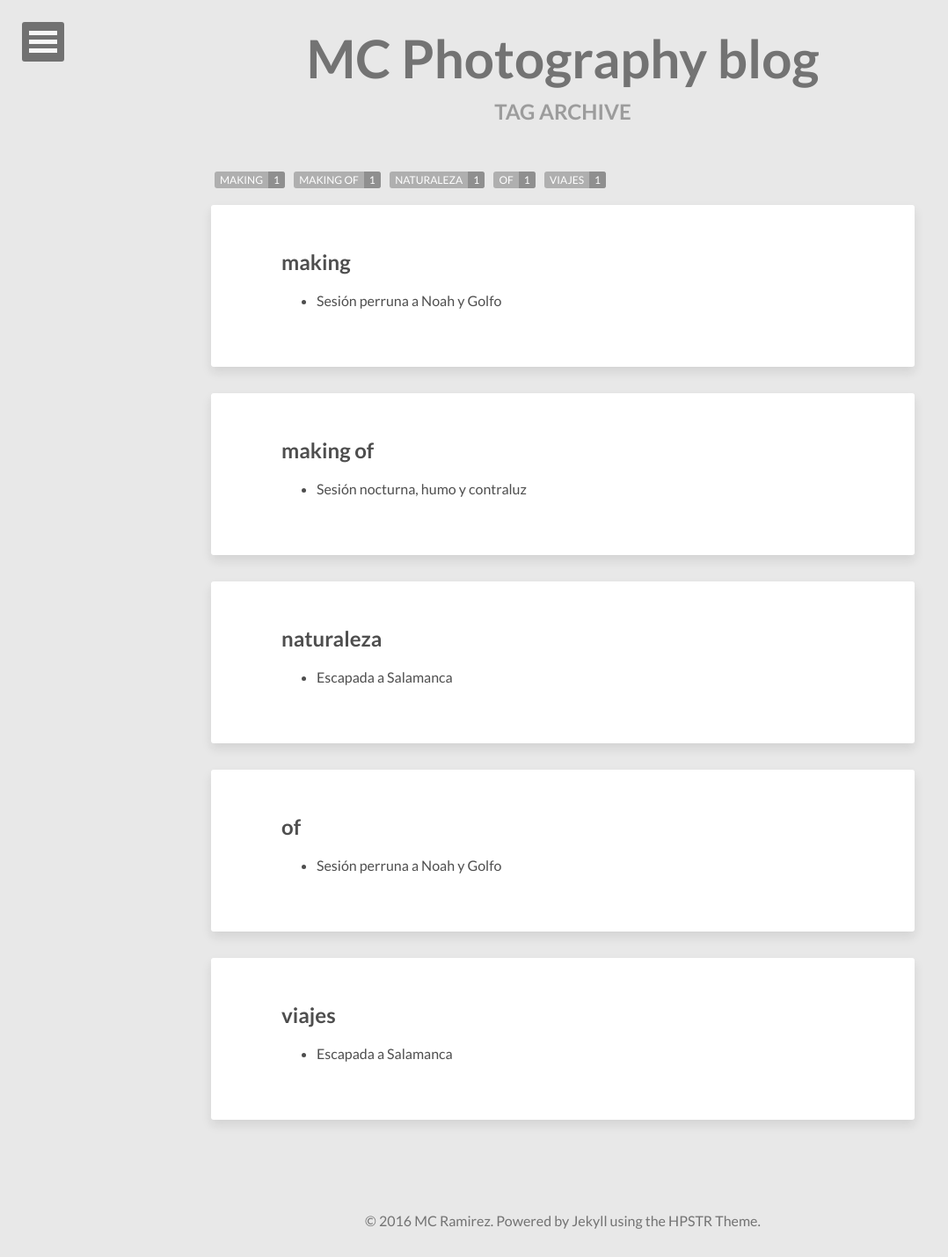
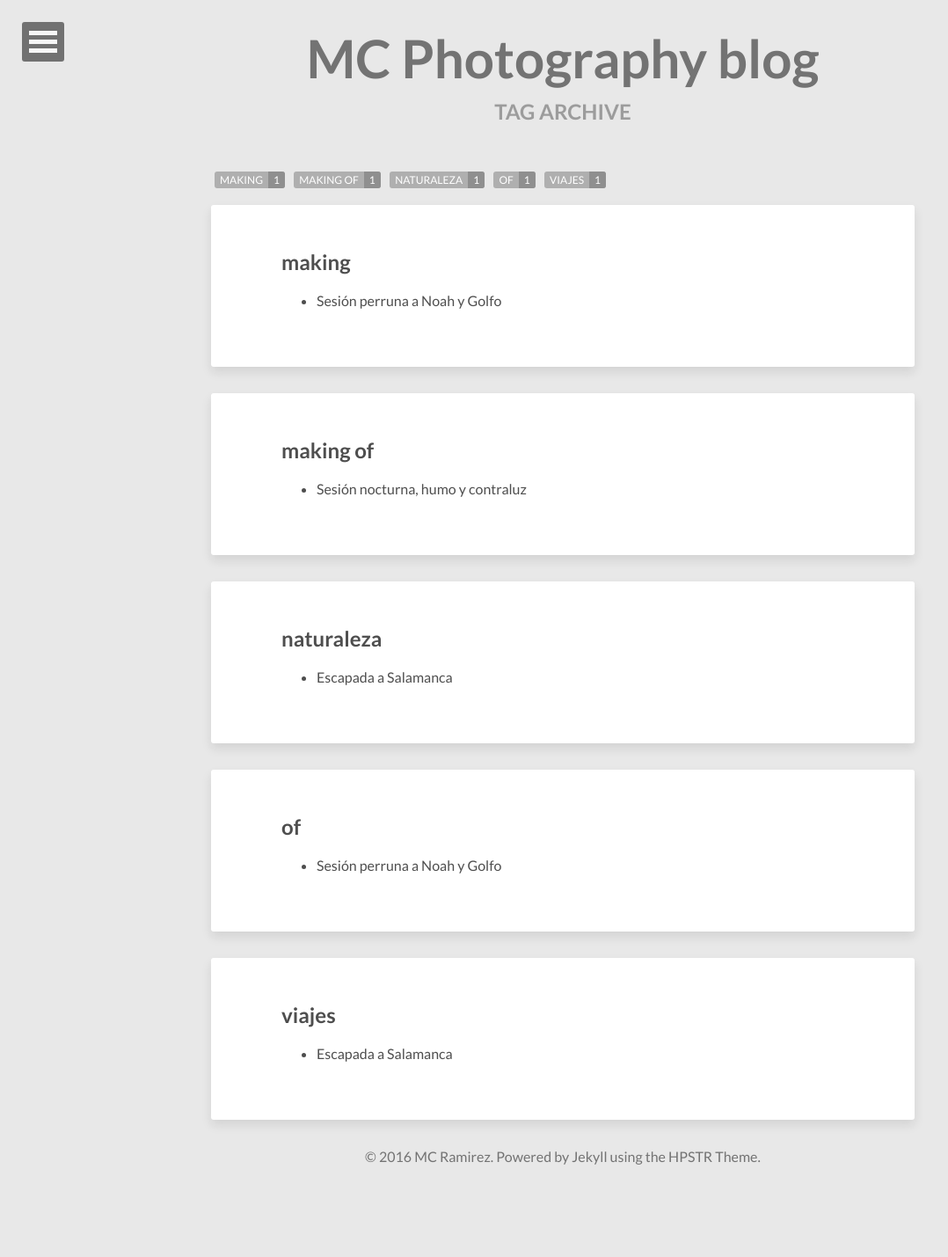
Before and after one commit to emerrefe/photography-blog, a Jekyll site: the page built from tags/index.html, in a window 1280 px wide. Shown: the whole page at 88% size, without its empty margins (0-1078 px from the left). Built offline with Jekyll 4.4.1, drawn with Linux system fonts in a browser that asks for light colours; nearby versions of some CDN libraries; after the commit the page ends 1356 px from its top, so only the background shows below that.

Commit message:
Update footer.html

```diff
--- a/_includes/footer.html
+++ b/_includes/footer.html
@@ -1,7 +1,7 @@
-<div class="adsense" style="margin-bottom: 20px;">
-	<script async src="//pagead2.googlesyndication.com/pagead/js/adsbygoogle.js"></script>
+<!--div class="adsense" style="margin-bottom: 20px;"-->
+	<!--script async src="//pagead2.googlesyndication.com/pagead/js/adsbygoogle.js"></script-->
 	<!-- Made Mistakes 320x50 -->
-	<ins class="adsbygoogle"
+	<!--ins class="adsbygoogle"
 	     style="display:inline-block;width:320px;height:50px"
 	     data-ad-client="ca-pub-7328585512091257"
 	     data-ad-slot="7855747535"></ins>
```
